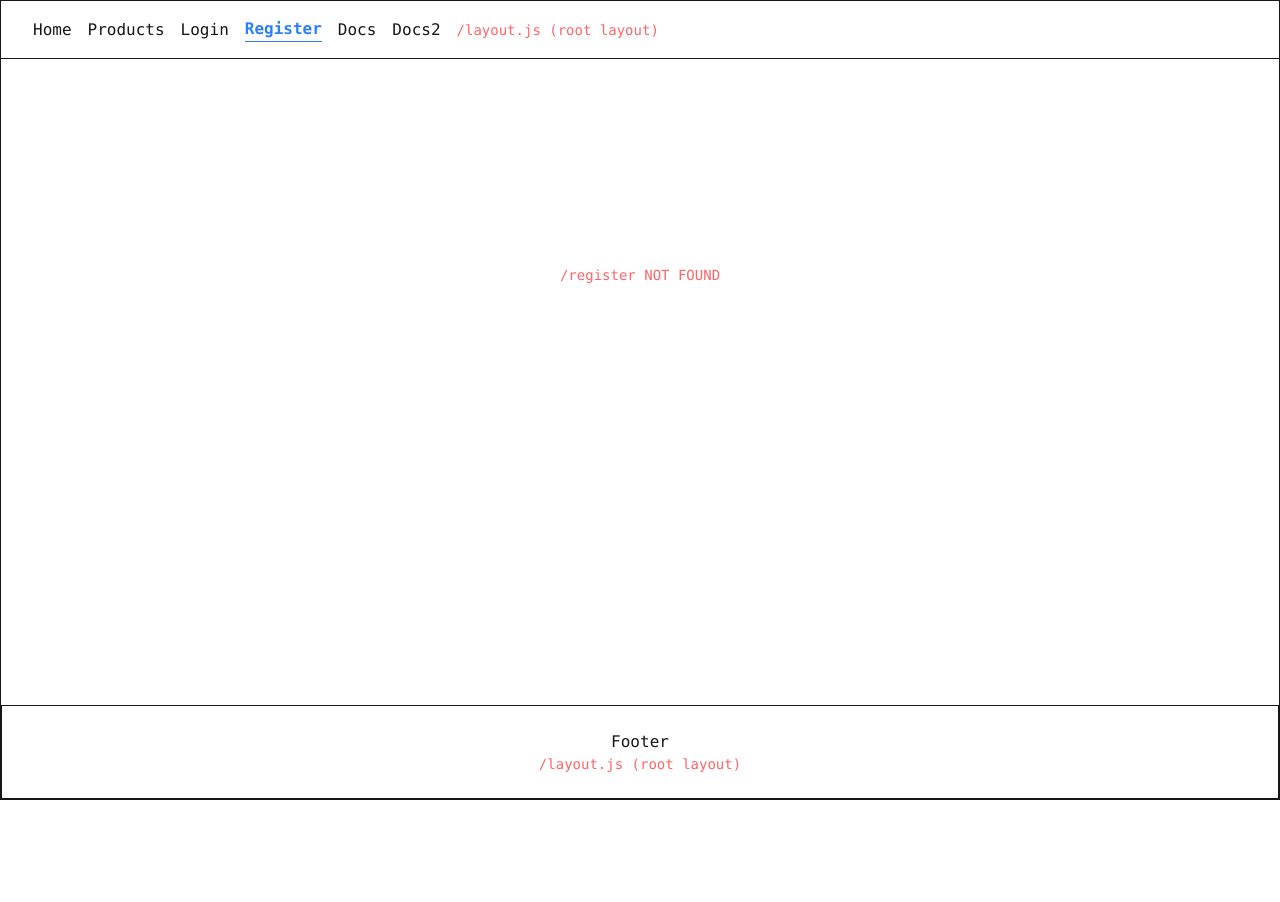
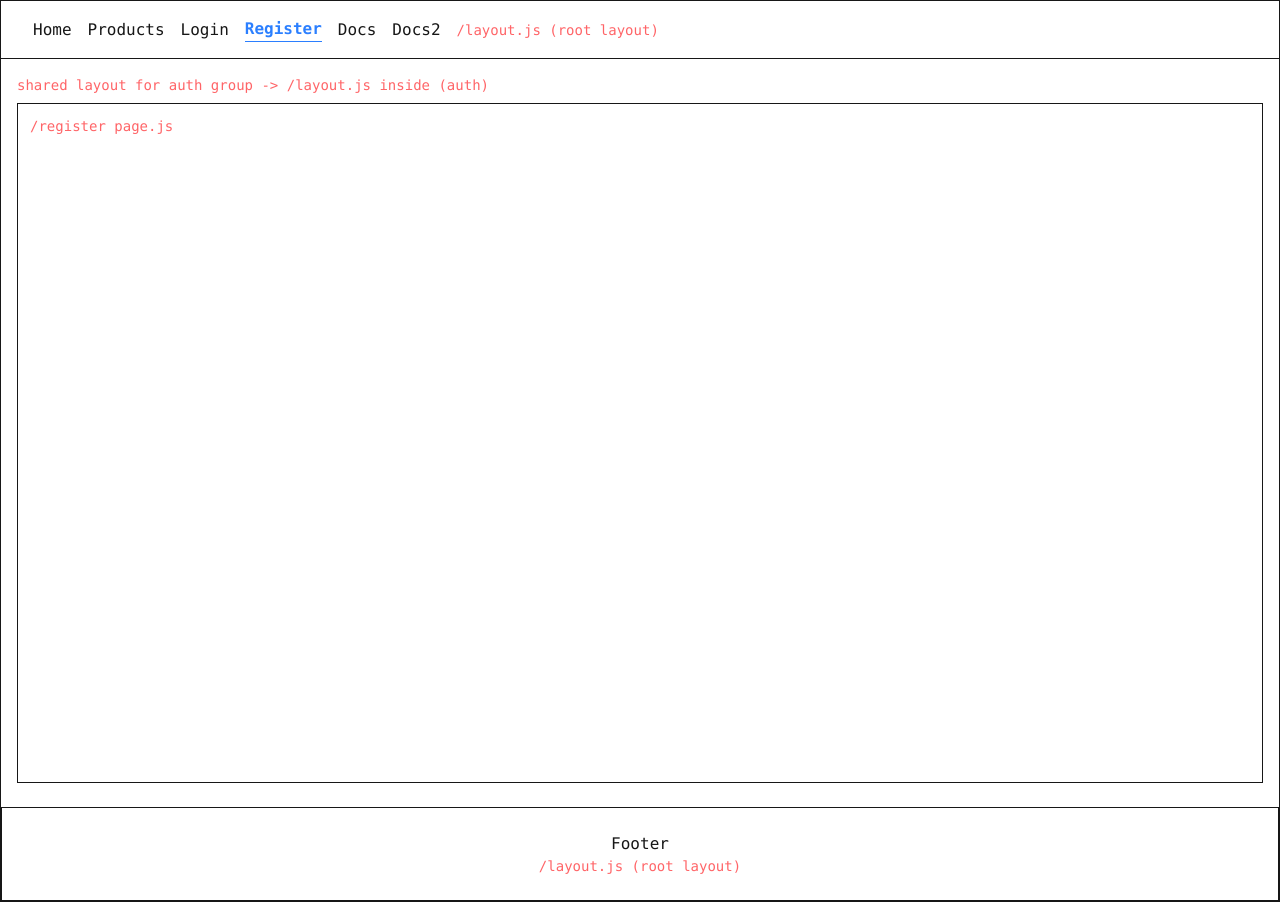
Before and after one commit to kartikbh01/ecom-next, a Next.js app: page /register in a window 1280 px wide. Before the commit this address had no page. Before the commit the page ends 800 px from the top, so only its background shows below. Built offline with nearby package versions, Linux system fonts and the light colour scheme.

Commit message:
route groups and private folders implementation

```diff
--- /dev/null
+++ b/app/(auth)/layout.js
@@ -0,0 +1,10 @@
+import ComponentLabel from "../components/label";
+
+export default function Layout({ children }) {
+  return (
+    <div className="">
+      <ComponentLabel text={"shared layout for auth group -> /layout.js inside (auth)"} />
+      <div className="border  m-2 p-3 mx-auto h-170">{children}</div>
+    </div>
+  );
+}
--- /dev/null
+++ b/app/(auth)/login/page.js
@@ -0,0 +1,5 @@
+import ComponentLabel from "../../components/label";
+
+export default function Page() {
+    return <div><ComponentLabel text={"/login page.js" }/></div>
+}
--- /dev/null
+++ b/app/(auth)/register/page.js
@@ -0,0 +1,5 @@
+import ComponentLabel from "../../components/label";
+
+export default function Page() {
+    return <div><ComponentLabel text={"/register page.js" }/></div>
+}
--- /dev/null
+++ b/app/_lib/page.js
@@ -0,0 +1,3 @@
+export default function Page() {
+    return <div>This page is non routable</div>
+}
```
